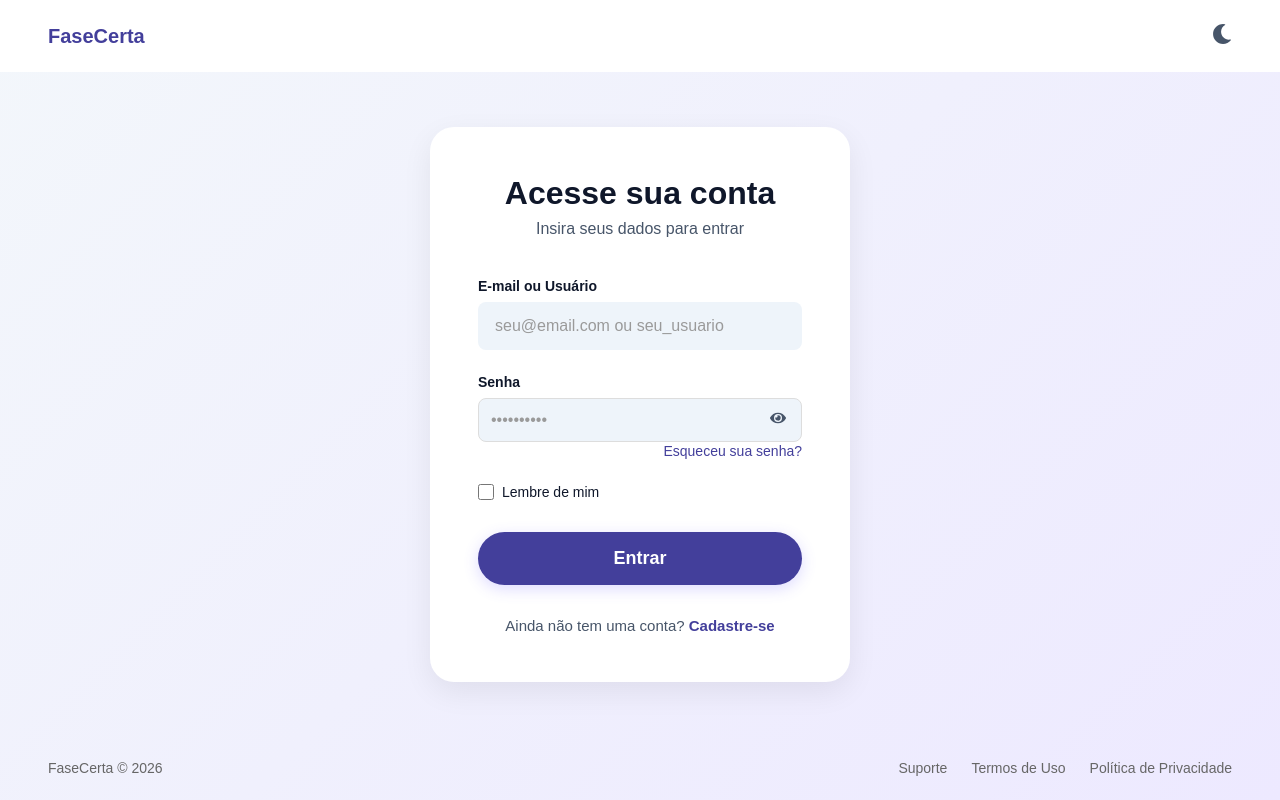
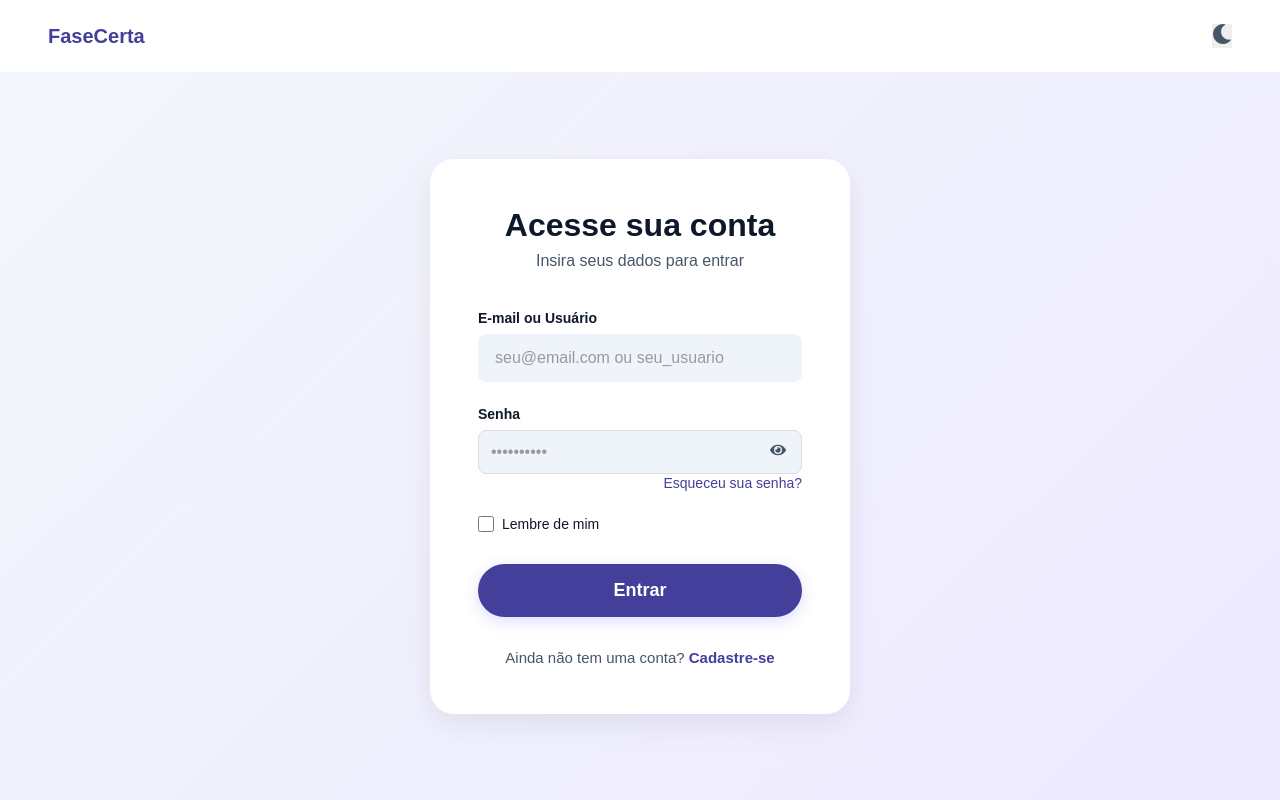
Before and after one commit to CS-PI-2026-FaseCerta/front-end, a React (Create React App) app: page / in a window 1280 px wide. Built offline with nearby package versions, Linux system fonts and the light colour scheme.

Commit message:
feat: implementar gerenciamento de tema e remover rodapé

```diff
--- a/src/auth/pages/login.jsx
+++ b/src/auth/pages/login.jsx
@@ -1,7 +1,6 @@
 import React, { useEffect, useState } from "react";
 import { FaEye, FaEyeSlash, FaMoon } from "react-icons/fa";
 import { useNavigate } from "react-router-dom";
-import Footer from "../../global/components/Footer/Footer.jsx";
 import Header from "../../global/components/Header/Header.jsx";
 import { getRememberMe, login as authLogin, saveRememberMe } from "../mockAuth";
 
@@ -190,8 +189,6 @@ const Login = () => {
           </form>
         </div>
       </main>
-
-      <Footer />
     </div>
   );
 };
--- a/src/global/components/Footer/Footer.css
+++ /dev/null
@@ -1,33 +0,0 @@
-/* --- Rodapé da Página --- */
-.page-footer {
-    display: flex;
-    justify-content: space-between;
-    align-items: center;
-    padding: 24px 48px;
-    font-size: 14px;
-    color: var(--text-secondary);
-}
-
-.footer-links {
-    display: flex;
-    gap: 24px;
-}
-
-.footer-links a {
-    color: var(--text-secondary);
-    text-decoration: none;
-}
-
-.footer-links a:hover {
-    color: var(--primary-color);
-    text-decoration: underline;
-}
-
-/* --- Responsividade --- */
-@media (max-width: 768px) {
-    .page-footer {
-        padding: 16px 24px;
-        flex-direction: column;
-        gap: 16px;
-    }
-}
--- a/src/global/components/Footer/Footer.jsx
+++ /dev/null
@@ -1,19 +0,0 @@
-import React, { useState } from "react";
-import "./Footer.css";
-
-
-const Footer = () =>{
-    return(
-        <footer className="page-footer">
-            <span className="copyright">FaseCerta © 2026</span>
-            <div className="footer-links">
-                <a href="#">Suporte</a>
-                <a href="#">Termos de Uso</a>
-                <a href="#">Política de Privacidade</a>
-            </div>
-        </footer>
-    )
-
-}
-
-export default Footer;
--- a/src/global/components/Header/Header.jsx
+++ b/src/global/components/Header/Header.jsx
@@ -1,14 +1,22 @@
-import React, { useState } from "react";
-import { FaMoon } from "react-icons/fa";
+import React from "react";
+import { FaMoon, FaSun } from "react-icons/fa";
+import useTheme from "../../hooks/useTheme";
 import "./Header.css";
 
 const Header = () => {
+  const { theme, toggleTheme } = useTheme();
+
   return (
     <header className="page-header">
       <div className="logo">FaseCerta</div>
-      <div className="theme-icon">
-        <FaMoon size={20} />
-      </div>
+      <button
+        type="button"
+        className="theme-icon"
+        aria-label="Alternar tema"
+        onClick={toggleTheme}
+      >
+        {theme === "dark" ? <FaSun size={20} /> : <FaMoon size={20} />}
+      </button>
     </header>
   );
 };
--- /dev/null
+++ b/src/global/hooks/useTheme.js
@@ -0,0 +1,81 @@
+import { useCallback, useEffect, useState } from "react";
+
+const THEME_STORAGE_KEY = "theme";
+const LEGACY_THEME_STORAGE_KEY = "fasecerta-theme";
+const DEFAULT_THEME = "light";
+
+const isValidTheme = (theme) => theme === "light" || theme === "dark";
+
+const applyThemeOnDom = (theme) => {
+  if (typeof document === "undefined") {
+    return;
+  }
+
+  document.documentElement.setAttribute("data-theme", theme);
+};
+
+export const getTheme = () => {
+  if (typeof window === "undefined" || !window.localStorage) {
+    return DEFAULT_THEME;
+  }
+
+  const storedTheme = window.localStorage.getItem(THEME_STORAGE_KEY);
+  if (isValidTheme(storedTheme)) {
+    applyThemeOnDom(storedTheme);
+    return storedTheme;
+  }
+
+  const legacyTheme = window.localStorage.getItem(LEGACY_THEME_STORAGE_KEY);
+  if (isValidTheme(legacyTheme)) {
+    window.localStorage.setItem(THEME_STORAGE_KEY, legacyTheme);
+    applyThemeOnDom(legacyTheme);
+    return legacyTheme;
+  }
+
+  applyThemeOnDom(DEFAULT_THEME);
+  return DEFAULT_THEME;
+};
+
+export const setTheme = (theme) => {
+  const safeTheme = isValidTheme(theme) ? theme : DEFAULT_THEME;
+
+  if (typeof window !== "undefined" && window.localStorage) {
+    window.localStorage.setItem(THEME_STORAGE_KEY, safeTheme);
+  }
+
+  applyThemeOnDom(safeTheme);
+  return safeTheme;
+};
+
+export const toggleTheme = () => {
+  const currentTheme = getTheme();
+  const nextTheme = currentTheme === "dark" ? "light" : "dark";
+  return setTheme(nextTheme);
+};
+
+const useTheme = () => {
+  const [theme, setThemeState] = useState(() => getTheme());
+
+  useEffect(() => {
+    setThemeState(getTheme());
+  }, []);
+
+  const updateTheme = useCallback((nextTheme) => {
+    const appliedTheme = setTheme(nextTheme);
+    setThemeState(appliedTheme);
+  }, []);
+
+  const handleToggleTheme = useCallback(() => {
+    const nextTheme = toggleTheme();
+    setThemeState(nextTheme);
+  }, []);
+
+  return {
+    theme,
+    getTheme,
+    setTheme: updateTheme,
+    toggleTheme: handleToggleTheme,
+  };
+};
+
+export default useTheme;
--- a/src/home/components/headerDashBoard/HeaderDashBoard.jsx
+++ b/src/home/components/headerDashBoard/HeaderDashBoard.jsx
@@ -1,23 +1,11 @@
-import React, { useEffect, useState } from "react";
+import React from "react";
 import { Link, NavLink } from "react-router-dom";
 import { FaBars, FaMoon, FaSun, FaUserCircle } from "react-icons/fa";
+import useTheme from "../../../global/hooks/useTheme";
 import "./HeaderDashBoard.css";
 
 const HeaderDashBoard = ({ onMenuToggle, isSidebarOpen = false }) => {
-  const [theme, setTheme] = useState("light");
-
-  useEffect(() => {
-    const savedTheme = localStorage.getItem("fasecerta-theme") || "light";
-    setTheme(savedTheme);
-    document.documentElement.setAttribute("data-theme", savedTheme);
-  }, []);
-
-  const handleThemeToggle = () => {
-    const nextTheme = theme === "dark" ? "light" : "dark";
-    setTheme(nextTheme);
-    localStorage.setItem("fasecerta-theme", nextTheme);
-    document.documentElement.setAttribute("data-theme", nextTheme);
-  };
+  const { theme, toggleTheme } = useTheme();
 
   return (
     <header className="dashboard-header">
@@ -33,7 +21,7 @@ const HeaderDashBoard = ({ onMenuToggle, isSidebarOpen = false }) => {
           <FaBars size={20} />
         </button>
         <Link
-          to="/"
+          to="/dashboard"
           className="dashboard-header__logo"
           aria-label="Ir para o painel inicial"
         >
@@ -43,7 +31,7 @@ const HeaderDashBoard = ({ onMenuToggle, isSidebarOpen = false }) => {
 
       <nav className="dashboard-header__nav" aria-label="Navegação principal">
         <NavLink
-          to="/"
+          to="/dashboard"
           end
           className={({ isActive }) =>
             `dashboard-header__nav-link${isActive ? " dashboard-header__nav-link--active" : ""}`
@@ -74,7 +62,7 @@ const HeaderDashBoard = ({ onMenuToggle, isSidebarOpen = false }) => {
           className="dashboard-header__icon-button"
           type="button"
           aria-label="Alternar tema"
-          onClick={handleThemeToggle}
+          onClick={toggleTheme}
         >
           {theme === "dark" ? <FaSun size={18} /> : <FaMoon size={18} />}
         </button>
--- a/src/home/components/menu/Sidebar.jsx
+++ b/src/home/components/menu/Sidebar.jsx
@@ -15,10 +15,19 @@ import {
   FaCalendarAlt,
   FaPlus,
 } from "react-icons/fa";
+import { clearSession } from "../../../auth/mockAuth";
 import { getModuleById } from "../../data/modules";
 import "./Sidebar.css";
 
 const Sidebar = ({ isOpen, onClose, profile }) => {
+  const handleSecondaryItemClick = (itemId) => {
+    if (itemId === "sair") {
+      clearSession();
+    }
+
+    onClose();
+  };
+
   const preferenceItems = useMemo(() => {
     const moduleConfigById = {
       pedidos: getModuleById("pedidos"),
@@ -178,7 +187,7 @@ const Sidebar = ({ isOpen, onClose, profile }) => {
                 key={item.id}
                 to={item.path}
                 className="sidebar-drawer__link"
-                onClick={onClose}
+                onClick={() => handleSecondaryItemClick(item.id)}
               >
                 <span className="sidebar-drawer__link-main">
                   {item.icon}
```
